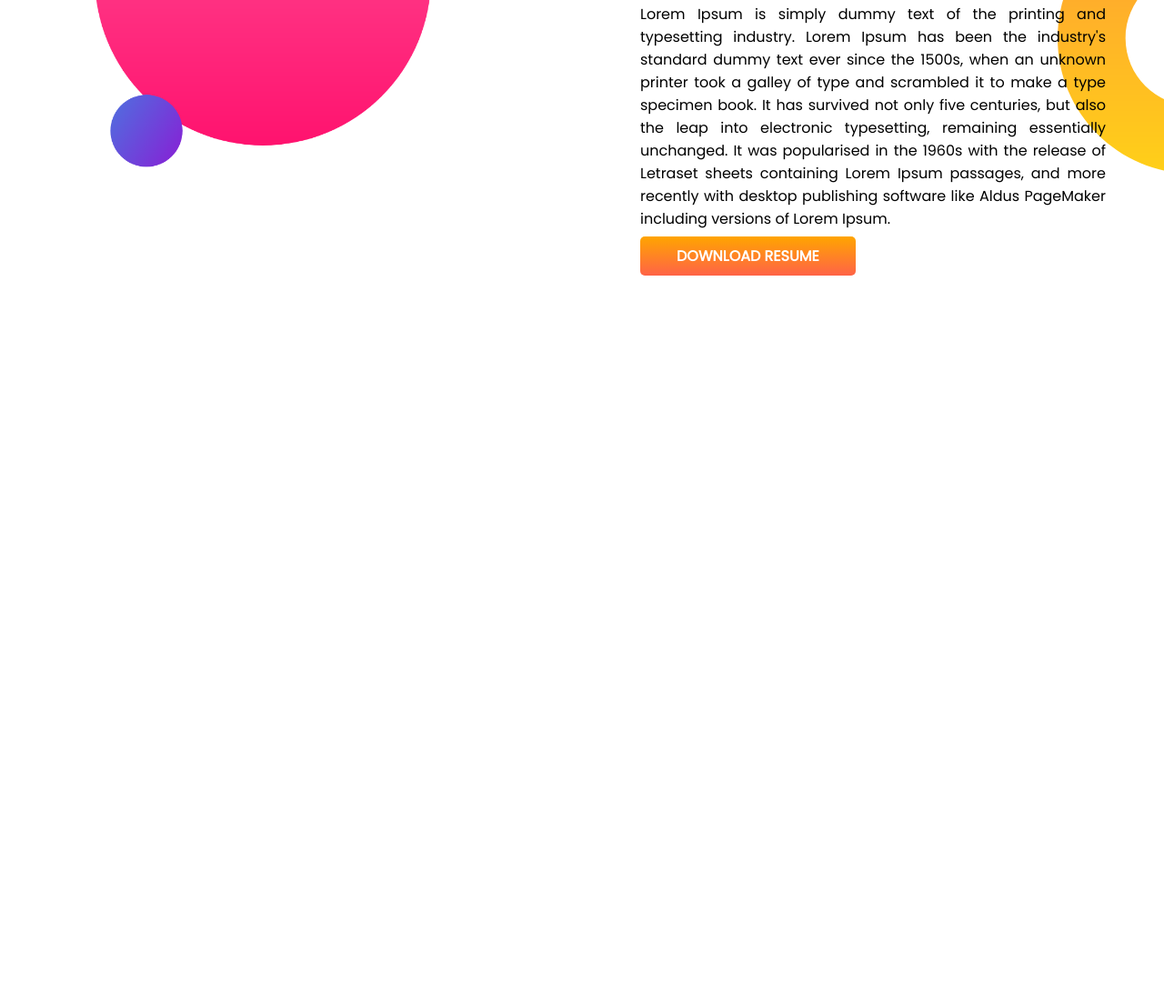
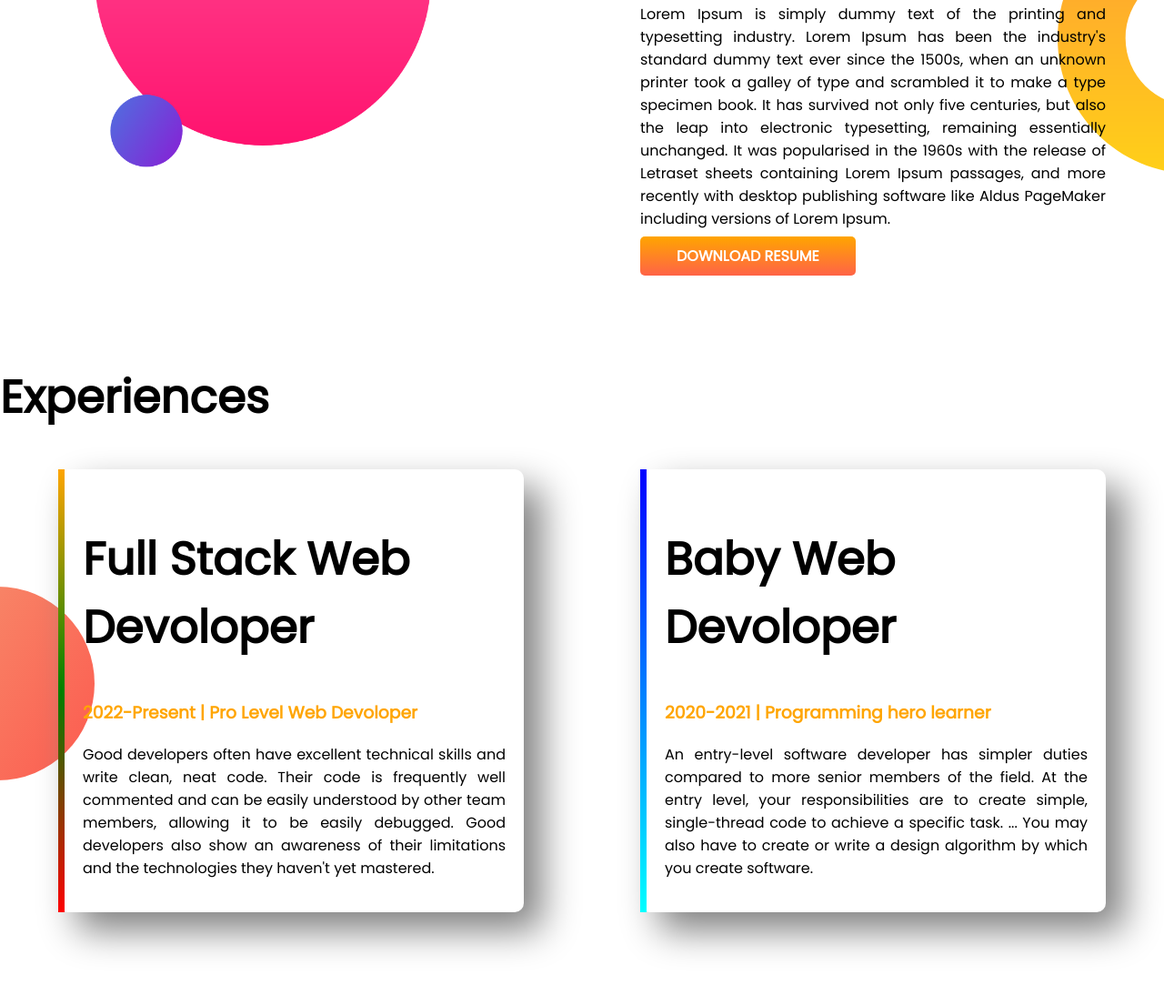
Before and after one commit to sourav77/developer-portfolio, a plain HTML site: page index.html in a window 1280 px wide. Shown: the part 867-1972 px from the top of the page at 91% size. Before the commit the page ends 1227 px from the top, so only its background shows below. Drawn offline with Linux system fonts and the light colour scheme.

Commit message:
skill added

```diff
--- a/index.html
+++ b/index.html
@@ -13,7 +13,7 @@
 </head>
 
 <body>
-    <section class="top-banner">
+    <section class="top-banner flaxible-container">
         <div class="half-width">
             <h1>Welcome To</h1>
             <h1><span class="orange-color">Sourav's</span> World</h1>
@@ -29,7 +29,7 @@
             <img src="images/Sourav.png" alt="">
         </div>
     </section>
-    <section class="dream-big">
+    <section class="dream-big flaxible-container">
         <div class="half-width">
             <img src="images/my-bg2.png" alt="">
         </div>
@@ -45,6 +45,33 @@
             <a class="link-button" target="_blank" href="https://www.instagram.com/programminghero/">DOWNLOAD RESUME</a>
         </div>
     </section>
+    <section class="experience-area">
+        <h1>Experiences</h1>
+        <div class="flaxible-container">
+            <div id="full-stack-experience" class="experience-item">
+                <h1>Full Stack Web Devoloper</h1>
+                <h3 class="orange-color">2022-Present | Pro Level Web Devoloper</h3>
+                <p>Good developers often have excellent technical skills and write clean, neat code. Their code is
+                    frequently well commented and can be easily understood by other team members, allowing it to be
+                    easily
+                    debugged. Good developers also show an awareness of their limitations and the technologies they
+                    haven't
+                    yet mastered.</p>
+            </div>
+            <div id="web-dev-experience" class="experience-item">
+                <h1>Baby Web Devoloper</h1>
+                <h3 class="orange-color">2020-2021 | Programming hero learner</h3>
+                <p>
+                    An entry-level software developer has simpler duties compared to more senior members of the field.
+                    At
+                    the entry level, your responsibilities are to create simple, single-thread code to achieve a
+                    specific
+                    task. ... You may also have to create or write a design algorithm by which you create software.
+                </p>
+            </div>
+        </div>
+
+    </section>
 </body>
 
 </html>
--- a/style.css
+++ b/style.css
@@ -9,7 +9,7 @@ h1{
 .orange-color{
     color: orange;
 }
-section{
+.flaxible-container{
 
     display: flex;
     margin-bottom: 2px;
@@ -42,3 +42,30 @@ p{
            background-repeat: no-repeat;
            background-position: right;
 }
+
+.experience-area{
+    background-image: url(images/exp-bg.png);
+    background-repeat: no-repeat;
+    background-position: left;
+}
+.experience-item{
+    width: 40%;
+    margin-bottom: 100px;
+    margin-left: 5%;
+    margin-right: 5%;
+    padding: 20px;
+    border-radius: 10px;
+    box-shadow: 20px 20px 40px gray;
+
+}
+#web-dev-experience{
+    border-left: 7px solid;
+    border-image: linear-gradient(blue, cyan);
+    border-image-slice: 1;
+}
+#full-stack-experience{
+    border-left: 7px solid;
+    border-image: linear-gradient(orange, green, red);
+    border-image-slice: 1;
+
+}
```
